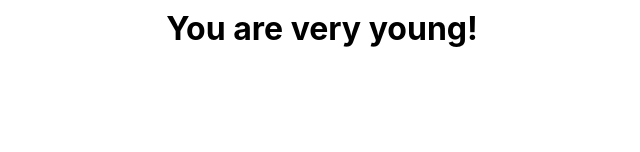
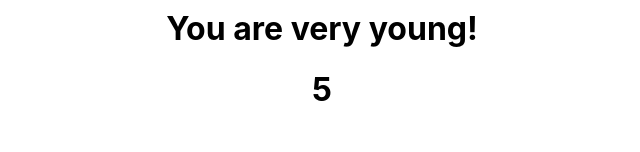
Before and after one commit to tuncduluc/ReactExs, a React (Create React App) app in the folder my-app/: page / in a window 1280 px wide. Shown: the part 148-300 px from the top of the page, without its empty margins (318-958 px from the left). Built offline with nearby package versions, Linux system fonts and the light colour scheme.

Commit message:
State - Create a `Counter` class component

```diff
--- a/my-app/src/App.js
+++ b/my-app/src/App.js
@@ -1,4 +1,5 @@
 import './App.css';
+import Counter from './components/Counter';
 import Hello from './components/Hello.js'
 import Message from './components/Message.js'
 import Welcome from './components/Welcome.js'
@@ -13,6 +14,7 @@ function App() {
       <Hello/>
       <Message/>
       <Welcome name="John" age={15}/>
+      <Counter/>
     </div>
   );
 }
--- /dev/null
+++ b/my-app/src/components/Counter.js
@@ -0,0 +1,32 @@
+import React, { Component } from 'react';
+
+class Counter extends Component {
+    constructor(props) {
+      super(props);
+      this.state = {
+        count: 0
+      };
+    }
+
+    componentDidMount() {
+        this.interval = setInterval(() => {
+          this.setState(prevState => ({
+            count: prevState.count + 1
+          }));
+        }, 1000);
+      }
+
+      componentWillUnmount() {
+        clearInterval(this.interval);
+      }
+
+      render() {
+        return (
+          <div>
+            <h1>{this.state.count}</h1>
+          </div>
+        );
+      }
+    }
+
+    export default Counter;
```
